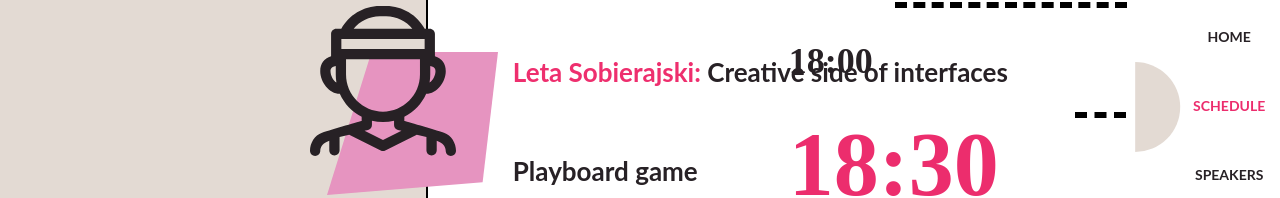
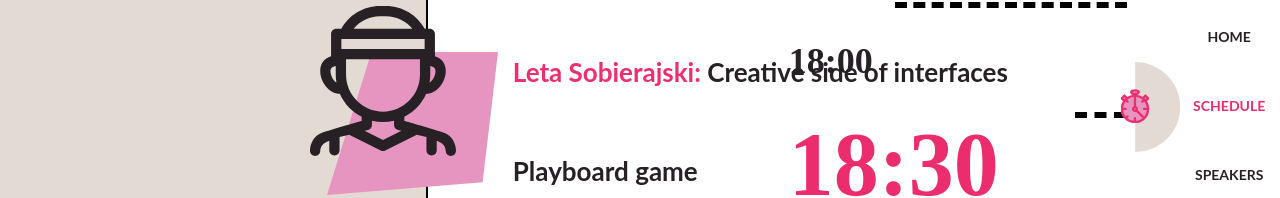
Before and after one commit to avenal/PGS_FrontDev_Dribble, a plain HTML site: page schedule.html in a window 1280 px wide. Shown: the part 256-454 px from the top of the page. Drawn offline with Linux system fonts and the light colour scheme; a web font is replaced by a local one.

Commit message:
some fixes on schedule.html

```diff
--- a/schedule.html
+++ b/schedule.html
@@ -17,7 +17,7 @@
 
     </div>
     <div class="indicator">
-      <img src="img/watches icon/svg/watches_icon.svg" alt="">
+      <img src="img/watches icon/svg/watches icon.svg" alt="">
     </div>
     <ul>
       <li><a href="index.html">Home</a></li>
```
